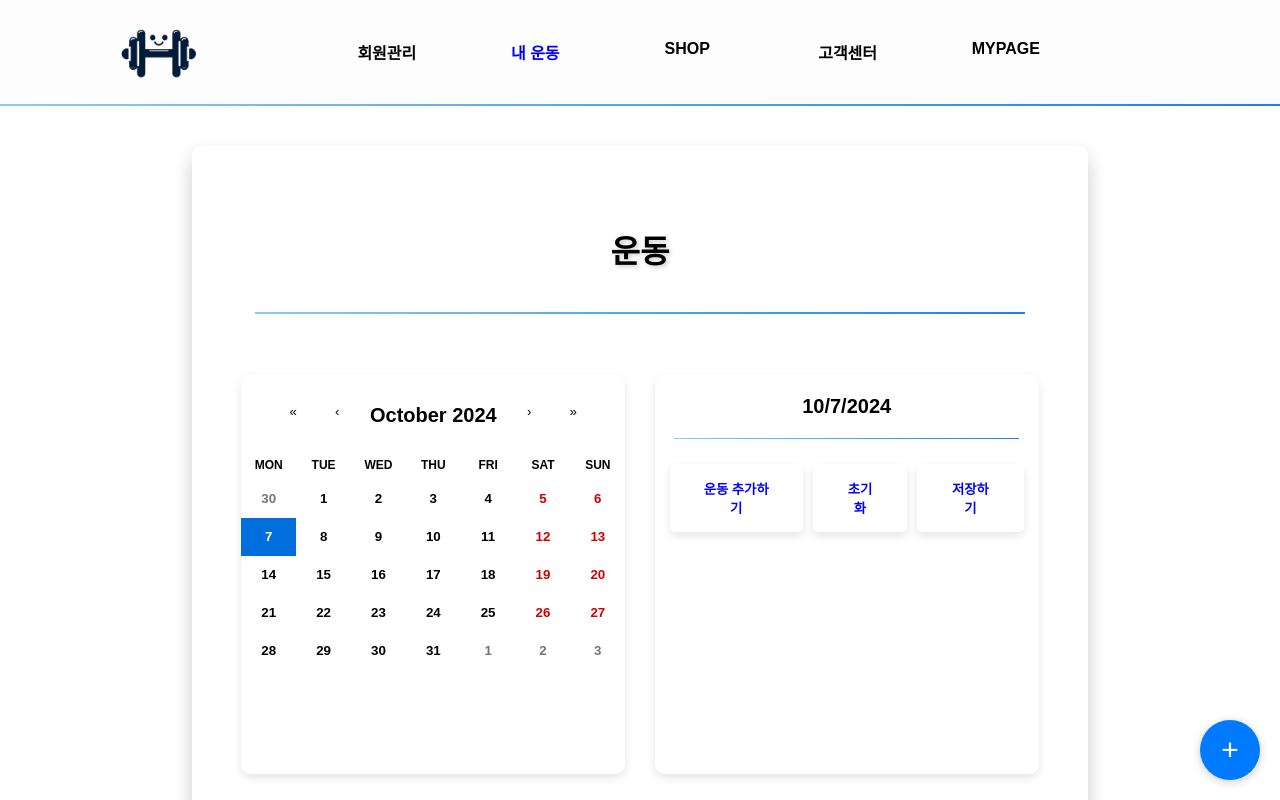
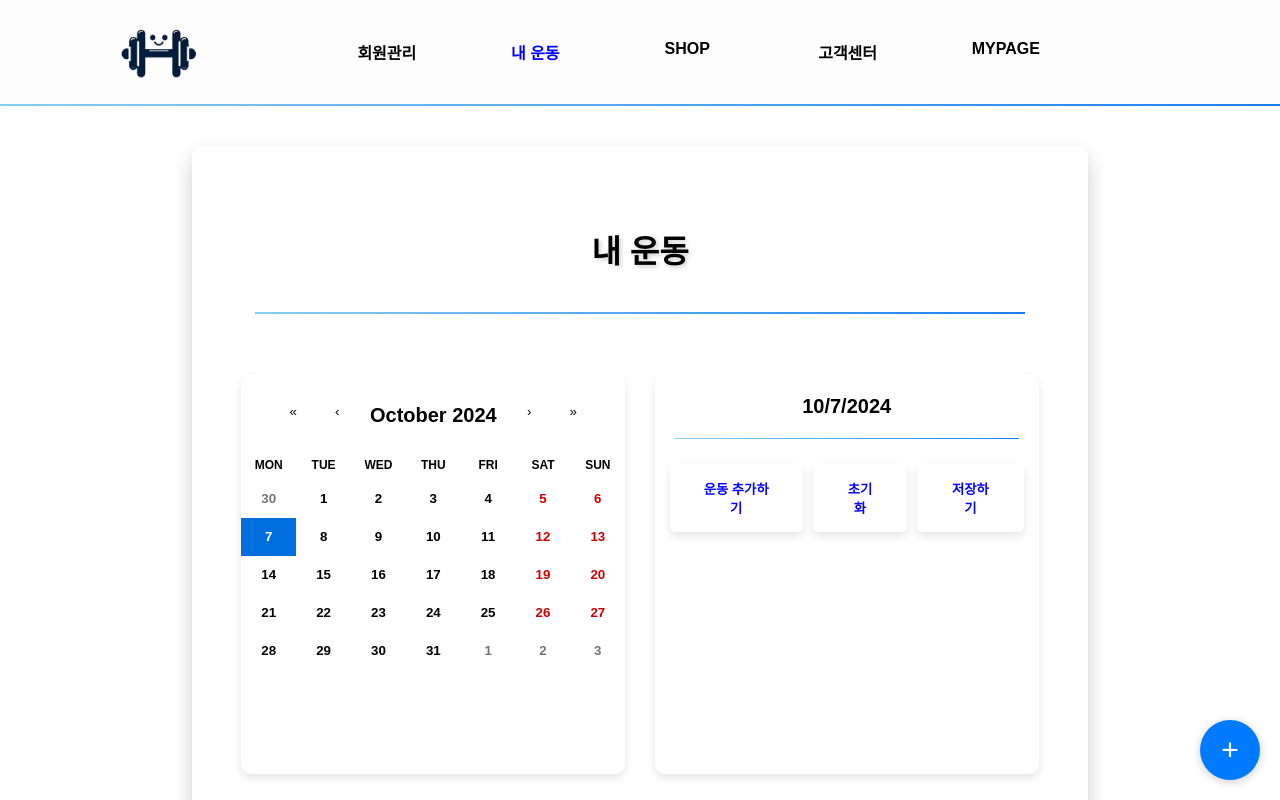
Before and after one commit to BangGiro/project2, a React (Create React App) app in the folder myapp/: page /exerciseMain in a window 1280 px wide. Shown: the top 800 px of the page. Built offline with nearby package versions, Linux system fonts and the light colour scheme; grey boxes are pictures that could not be loaded.

Commit message:
no message

```diff
--- a/myapp/src/components/pages/exercise/ExerciseMain.jsx
+++ b/myapp/src/components/pages/exercise/ExerciseMain.jsx
@@ -187,7 +187,7 @@ function ExerciseMain({ userId }) {  // 부모 컴포넌트에서 userId를 prop
             <div className='every'>
                 <div className='exerciseMainBody'>
                     <div className="header">
-                        <h1>운동</h1>
+                        <h1>내 운동</h1>
                         <hr />
                     </div>
                     <div className='exerciseMain'>
```
Also changed, not shown: 1 other file (tests, documents, lock files or other folders).
